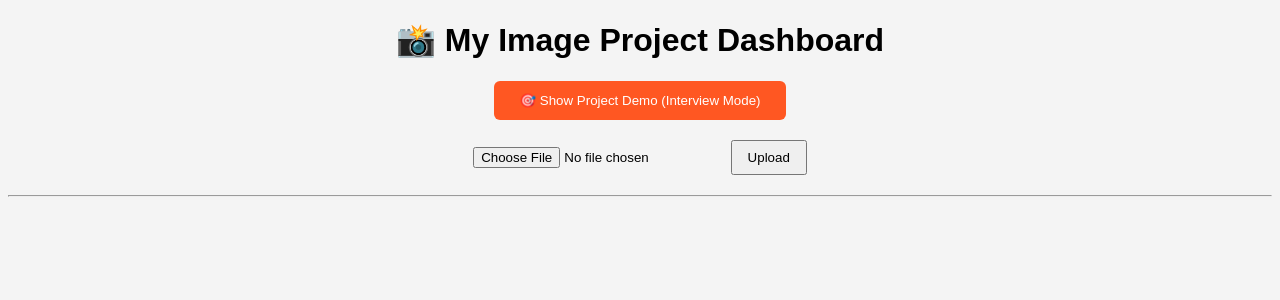
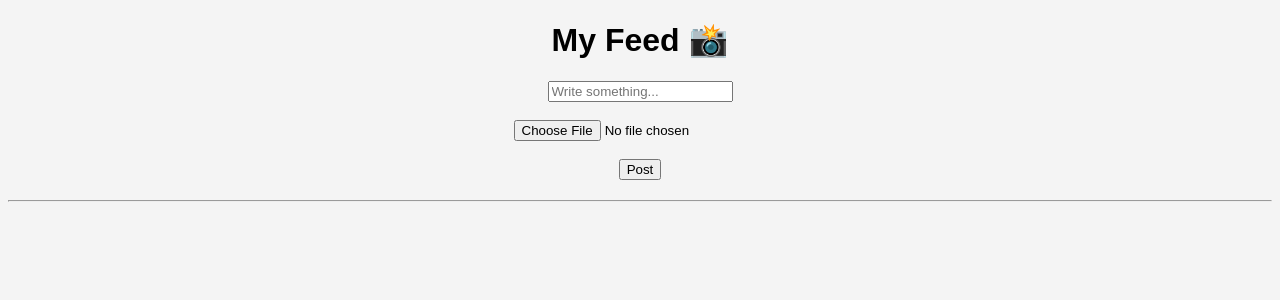
Before and after one commit to duniaparnasomarouthu-creator/quickshare, a Flask app: page /dashboard in a window 1280 px wide. Shown: the top 300 px of the page. Run offline with Flask 3, Linux system fonts and the light colour scheme; the visitor is signed in with stand-in values (Sample User, id 1); data that the repository does not hold is empty.

Commit message:
Update dashboard.html

```diff
--- a/templates/dashboard.html
+++ b/templates/dashboard.html
@@ -2,103 +2,47 @@
 <html>
 <head>
 <title>Dashboard</title>
-
-<style>
-body{
-    font-family:Arial;
-    background:#f4f4f4;
-}
-
-button{
-    cursor:pointer;
-}
-</style>
-
 </head>
 
-<body>
+<body style="font-family:Arial;text-align:center;background:#f4f4f4;">
 
-<h1 style="text-align:center;">📸 My Image Project Dashboard</h1>
+<h1>My Feed 📸</h1>
 
-<!-- 🔥 INTERVIEW DEMO BUTTON -->
-<div style="text-align:center;margin:20px;">
+<!-- UPLOAD FORM -->
+<form action="/upload" method="POST" enctype="multipart/form-data"
+style="margin:20px;">
 
-<button onclick="showDemo()"
-style="padding:12px 25px;background:#ff5722;color:white;border:none;border-radius:6px;">
-🎯 Show Project Demo (Interview Mode)
-</button>
+<input type="text" name="message" placeholder="Write something..." required>
+<br><br>
 
-</div>
+<input type="file" name="file" required>
+<br><br>
 
-<!-- 📦 DEMO BOX -->
-<div id="demoBox"
-style="display:none;background:#111;color:white;padding:20px;margin:20px auto;width:80%;border-radius:10px;">
+<button>Post</button>
 
-<h2>🚀 Project Overview</h2>
-
-<p>✔ Secure Login System</p>
-<p>✔ Multi-user Registration</p>
-<p>✔ Image Upload & Gallery</p>
-<p>✔ Password Encryption (Werkzeug)</p>
-<p>✔ Download Feature</p>
-<p>✔ Database (SQLite)</p>
+</form>
 
 <hr>
 
-<h3>🧠 Tech Stack</h3>
-<p>Flask + SQLite + HTML + CSS + Python</p>
-
-<hr>
-
-<h3>💡 Project Idea</h3>
-<p>A secure image management system where users can upload, view, and download images after login.</p>
-
-</div>
-
-<!-- 📤 UPLOAD SECTION -->
-<div style="text-align:center;margin:20px;">
-
-<form action="/upload" method="POST" enctype="multipart/form-data">
-    <input type="file" name="file" required>
-    <button style="padding:8px 15px;">Upload</button>
-</form>
-
-</div>
-
-<hr>
-
-<!-- 🖼 IMAGE GRID -->
+<!-- FEED -->
 <div style="display:grid;grid-template-columns:repeat(3,1fr);gap:10px;padding:20px;">
 
-{% for img in images %}
-<div style="background:white;padding:10px;border-radius:8px;text-align:center;">
+{% for post in posts %}
+<div style="background:white;padding:10px;border-radius:10px;">
 
-    <img src="{{ url_for('static', filename='uploads/' + img[0]) }}"
+    <p>{{ post[1] }}</p>
+
+    <img src="{{ url_for('static', filename='uploads/' + post[0]) }}"
     style="width:100%;border-radius:5px;">
 
     <br><br>
 
-    <a href="/download/{{ img[0] }}">
-        ⬇ Download
-    </a>
+    <a href="/download/{{ post[0] }}">⬇ Download</a>
 
 </div>
 {% endfor %}
 
 </div>
 
-<!-- 🔧 SCRIPT -->
-<script>
-function showDemo(){
-    var box = document.getElementById("demoBox");
-
-    if(box.style.display === "none"){
-        box.style.display = "block";
-    } else {
-        box.style.display = "none";
-    }
-}
-</script>
-
 </body>
 </html>
```
